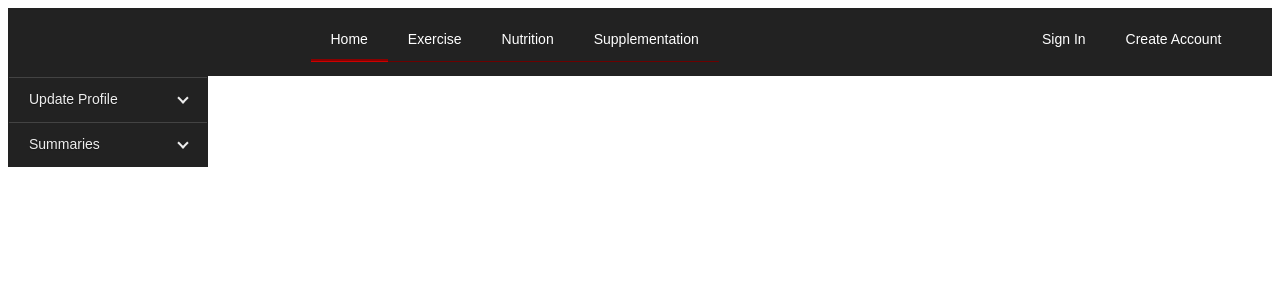
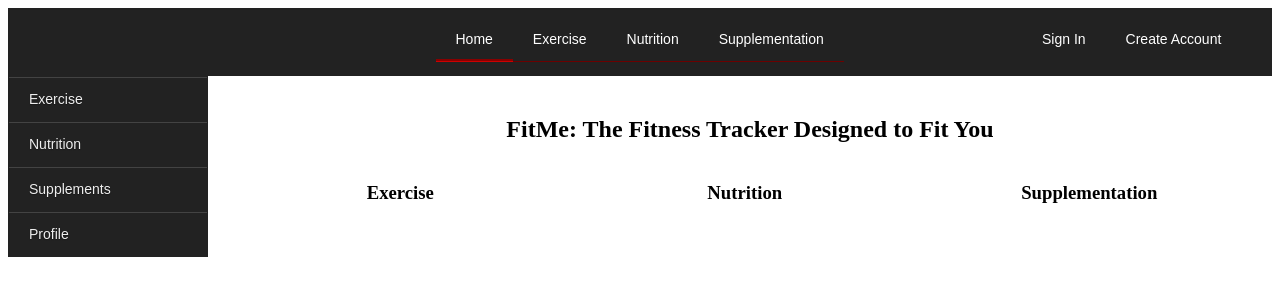
Before and after one commit to ianhb/fitme, a Django app: page / in a window 1280 px wide. Shown: the top 300 px of the page. Run offline with Django 3.2, Linux system fonts and the light colour scheme.

Commit message:
Fixed TItle Bar

```diff
--- a/exercise/templates/exercise/workout_detail.html
+++ b/exercise/templates/exercise/workout_detail.html
@@ -31,5 +31,6 @@
 
     </table>
     <p><a href="{% url 'exercise_search' %}?workout={{ workout.pk }}">Add Exercises</a></p>
+    <p><a href="{% url 'record_workout' workout.pk %}">Record</a></p>
 
 {% endblock %}
--- /dev/null
+++ b/other/static/other/home.css
@@ -0,0 +1,10 @@
+.content_block {
+    float: left;
+    width: 33%;
+    text-align: center;
+}
+
+#topper {
+    width: 100%;
+    text-align: center;
+}
--- a/other/templates/other/home.html
+++ b/other/templates/other/home.html
@@ -1 +1,36 @@
-{% extends 'other/base.html' %}
+{% extends 'base/base.html' %}
+
+{% load staticfiles %}
+
+{% block head %}
+    <link type="text/css" rel="stylesheet" href="{% static 'other/home.css' %}">
+{% endblock %}
+
+{% block title %}FitMe{% endblock %}
+
+{% block sidebar %}
+    <li class="active"><a href="{% url 'exercise_home' %}"><span>Exercise</span></a></li>
+    <li class="active"><a href="{% url 'nutrition_home' %}"><span>Nutrition</span></a></li>
+    <li class="active"><a href="{% url 'supplement_home' %}"><span>Supplements</span></a></li>
+    <li class="active last"><a href="{% url 'profile' %}"><span>Profile</span></a></li>
+
+{% endblock %}
+
+{% block content %}
+    <div id="topper">
+        {% block topper %}
+            <h2>FitMe: The Fitness Tracker Designed to Fit You</h2>
+        {% endblock %}
+    </div>
+
+    <div id="exercise_block" class="content_block">
+        {% block exercise %}{% endblock %}
+    </div>
+
+    <div id="nutrition_block" class="content_block">
+        {% block nutrition %}{% endblock %}
+    </div>
+    <div id="supplement_block" class="content_block">
+        {% block supplement %}{% endblock %}
+    </div>
+{% endblock %}
--- /dev/null
+++ b/other/templates/other/home_auth.html
@@ -0,0 +1,16 @@
+{% extends 'other/home.html' %}
+
+{% block header %}
+{% endblock %}
+
+{% block exercise %}
+    <h3>Exercise</h3>
+{% endblock %}
+
+{% block nutrition %}
+    <h3>Nutrition</h3>
+{% endblock %}
+
+{% block supplement %}
+    <h3>Supplementation</h3>
+{% endblock %}
--- a/other/urls.py
+++ b/other/urls.py
@@ -11,5 +11,5 @@ urlpatterns = [
     url(r'^update_weight', views.new_weight, name='new_weight'),
     url(r'^update_body_fat', views.new_bf, name='new_bf'),
     url(r'^edit_account/$', views.edit_account, name='edit_account'),
-    url(r'^logout/$', logout, name='logout'),
+    url(r'^logout/$', logout, {'next_page': '/'}, name='logout'),
 ]
--- a/other/views.py
+++ b/other/views.py
@@ -12,7 +12,7 @@ from other.models import FitMeUser, WeightLog, BodyFatLog
 
 
 def account_home(request):
-    return render(request, 'other/home.html')
+    return render(request, 'other/home_auth.html')
 
 
 @login_required
--- a/static/base/base.css
+++ b/static/base/base.css
@@ -10,15 +10,9 @@
 }
 
 #login_box {
-    height: 38px;
-    background-color: #222222;
-    padding-bottom: 15px;
-    padding-top: 15px;
+    float: right;
 }
 
-#login_box_content {
-    margin: 0 auto;
-}
 
 #login_box ul {
     position: relative;
--- a/static/base/top_menu/menu_bar.css
+++ b/static/base/top_menu/menu_bar.css
@@ -2,7 +2,7 @@
     /*You can decorate the menu's container, such as adding background images through this block*/
     background-color: #222;
     height: 38px;
-    flex-grow: 1;
+    width: 100%;
     padding-bottom: 15px;
     padding-top: 15px;
     box-sizing: content-box;
--- a/templates/base/base.html
+++ b/templates/base/base.html
@@ -26,7 +26,6 @@
                 <li><a href="{% url 'supplement_home' %}">Supplementation</a></li>
             </ul>
         </div>
-    </div>
         <div id="login_box">
             {% if user.is_authenticated %}
                 <div id="login_box_content" style="width: 200px;">
@@ -45,6 +44,7 @@
             {% endif %}
         </div>
     </div>
+</div>
 <div id="main">
     <div id="vertical_menu">
         <ul>
```
Lines whose indentation alone changed are shown as unchanged.
